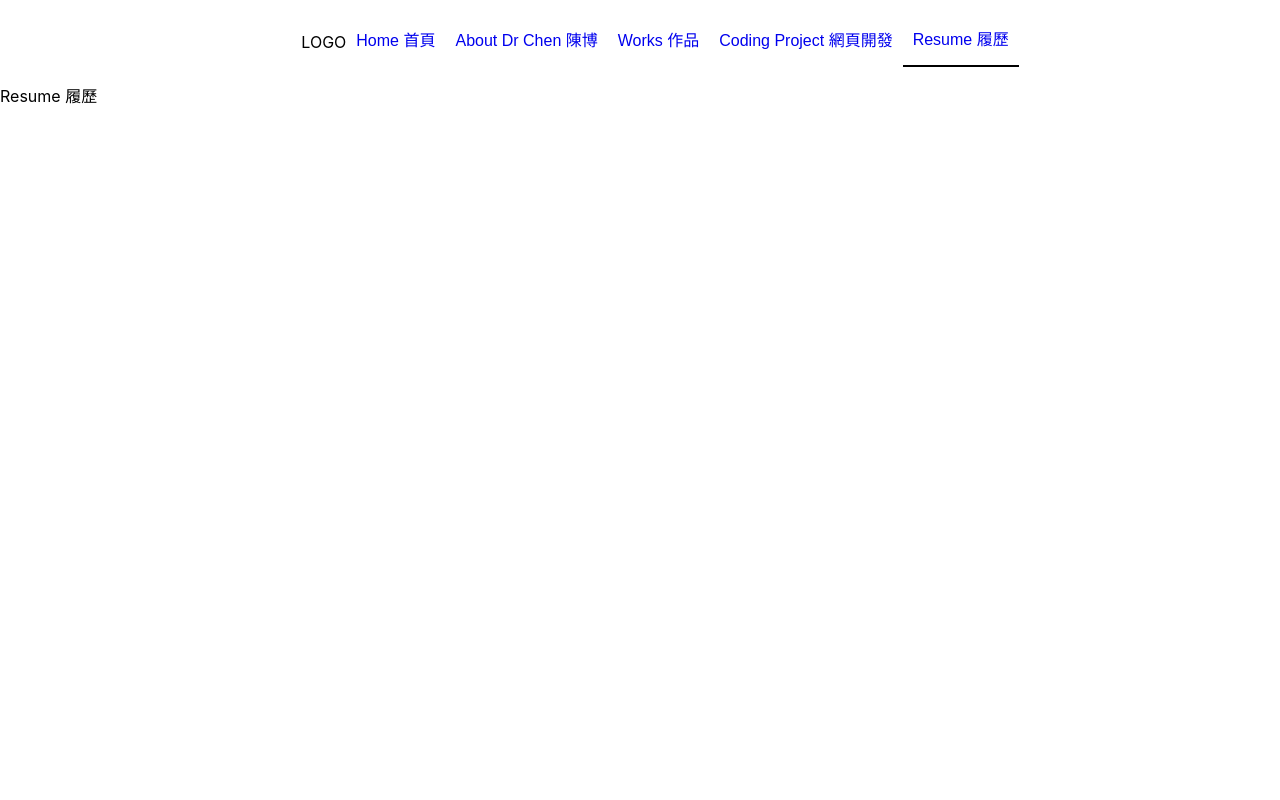
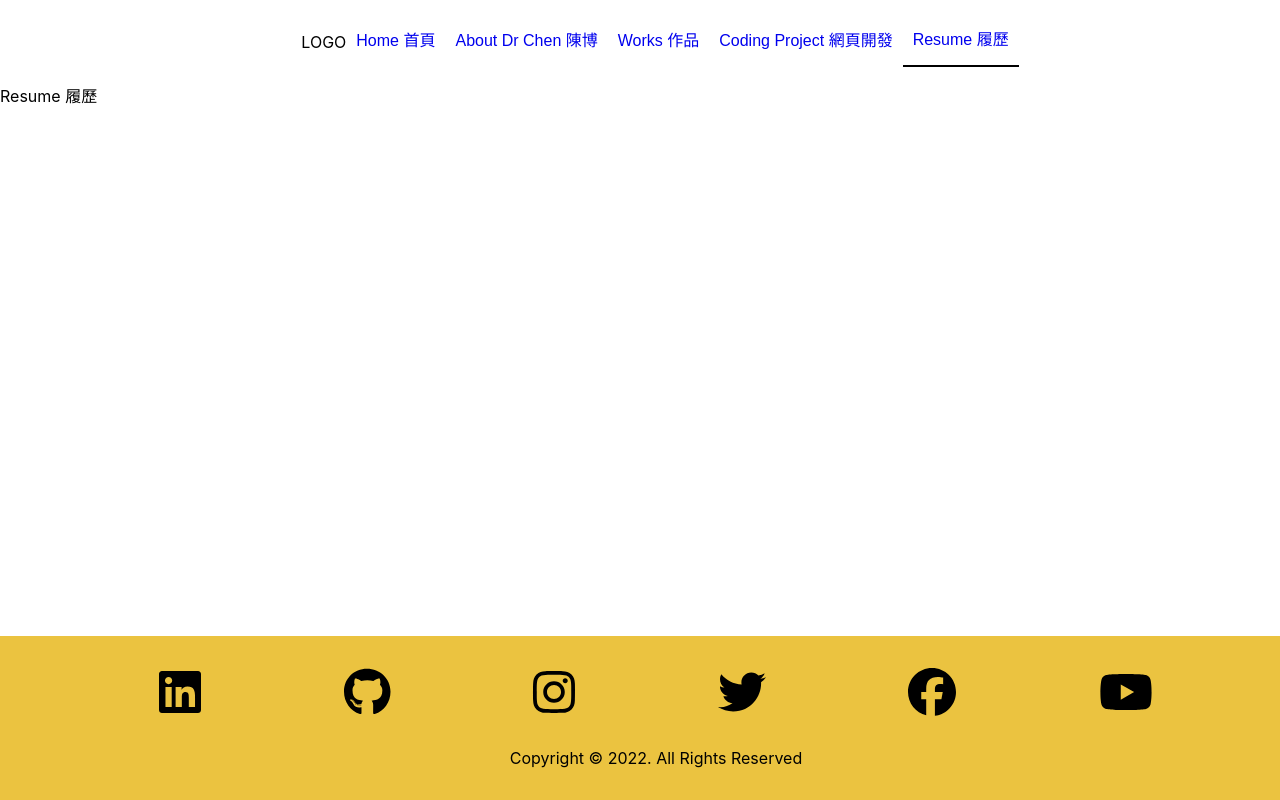
Before and after one commit to chentriangoes/yitsun_chen, a React (Create React App) app: page /resume in a window 1280 px wide. Built offline with nearby package versions, Linux system fonts and the light colour scheme.

Commit message:
8th commit_Footer

```diff
--- a/package.json
+++ b/package.json
@@ -3,6 +3,8 @@
   "version": "0.1.0",
   "private": true,
   "dependencies": {
+    "@fortawesome/free-brands-svg-icons": "^6.1.1",
+    "@fortawesome/react-fontawesome": "^0.1.18",
     "@testing-library/jest-dom": "^5.16.4",
     "@testing-library/react": "^13.2.0",
     "@testing-library/user-event": "^13.5.0",
--- a/src/index.css
+++ b/src/index.css
@@ -36,3 +36,19 @@ code {
 .font-lg {
   font-size: 2rem;
 }
+
+.footer{
+  margin-top: 1rem;
+  padding: 1rem;
+  background-color: rgb(235, 195, 64);
+  position: fixed;
+  bottom: 0;
+  left: 0;
+  width: 100%;
+}
+
+.social {
+  padding-bottom: 1rem;
+  display: flex;
+  justify-content: space-evenly;
+}
--- a/src/layouts/MainLayout.jsx
+++ b/src/layouts/MainLayout.jsx
@@ -1,5 +1,6 @@
 import React from 'react'
 import Navbar from './nav/Navbar'
+import Footer from './footer/Footer'
 
 export default function MainLayout(props) {
   return (
@@ -9,8 +10,8 @@ export default function MainLayout(props) {
 
         {props.children}
 
-        {/* footer <Footer/> */}
-
+        {/* footer  */}
+        <Footer/>
     </div>
   )
 }
--- /dev/null
+++ b/src/layouts/footer/Footer.jsx
@@ -0,0 +1,20 @@
+import React from 'react';
+import { FontAwesomeIcon } from "@fortawesome/react-fontawesome";
+import { faLinkedin, faGithub, faInstagram, faTwitter, faFacebook, faYoutube } from '@fortawesome/free-brands-svg-icons';
+
+export default function Footer() {
+
+  return (
+    <footer className="footer">
+        <p className="social">
+            <FontAwesomeIcon icon={faLinkedin} size="3x" onClick={() => window.open("https://www.linkedin.com/in/yi-tsun-chen-623492205/")}/>
+            <FontAwesomeIcon icon={faGithub} size="3x" onClick={() => window.open("https://github.com/chentriangoes")}/>
+            <FontAwesomeIcon icon={faInstagram} size="3x" onClick={() => window.open("https://www.instagram.com/chentriangle/")}/>
+            <FontAwesomeIcon icon={faTwitter} size="3x" onClick={() => window.open("https://twitter.com/YiTsunChen2")}/>
+            <FontAwesomeIcon icon={faFacebook} size="3x" onClick={() => window.open("https://www.facebook.com/Rockoozi")}/>
+            <FontAwesomeIcon icon={faYoutube} size="3x" onClick={() => window.open("https://www.youtube.com/user/chentriangle")}/>
+        </p>
+      <p className='flex items-center justify-center'>Copyright &copy; 2022. All Rights Reserved</p>
+    </footer>
+  )
+}
--- a/src/layouts/nav/Navbar.jsx
+++ b/src/layouts/nav/Navbar.jsx
@@ -1,5 +1,5 @@
 import React from 'react';
-import { Link, useLocation} from 'react-router-dom';
+import { Link, useLocation } from 'react-router-dom';
 
 import ShadeButton from '../../components/button/ShadeButton';
 
```
Also changed, not shown: 1 other file (tests, documents, lock files or other folders).
